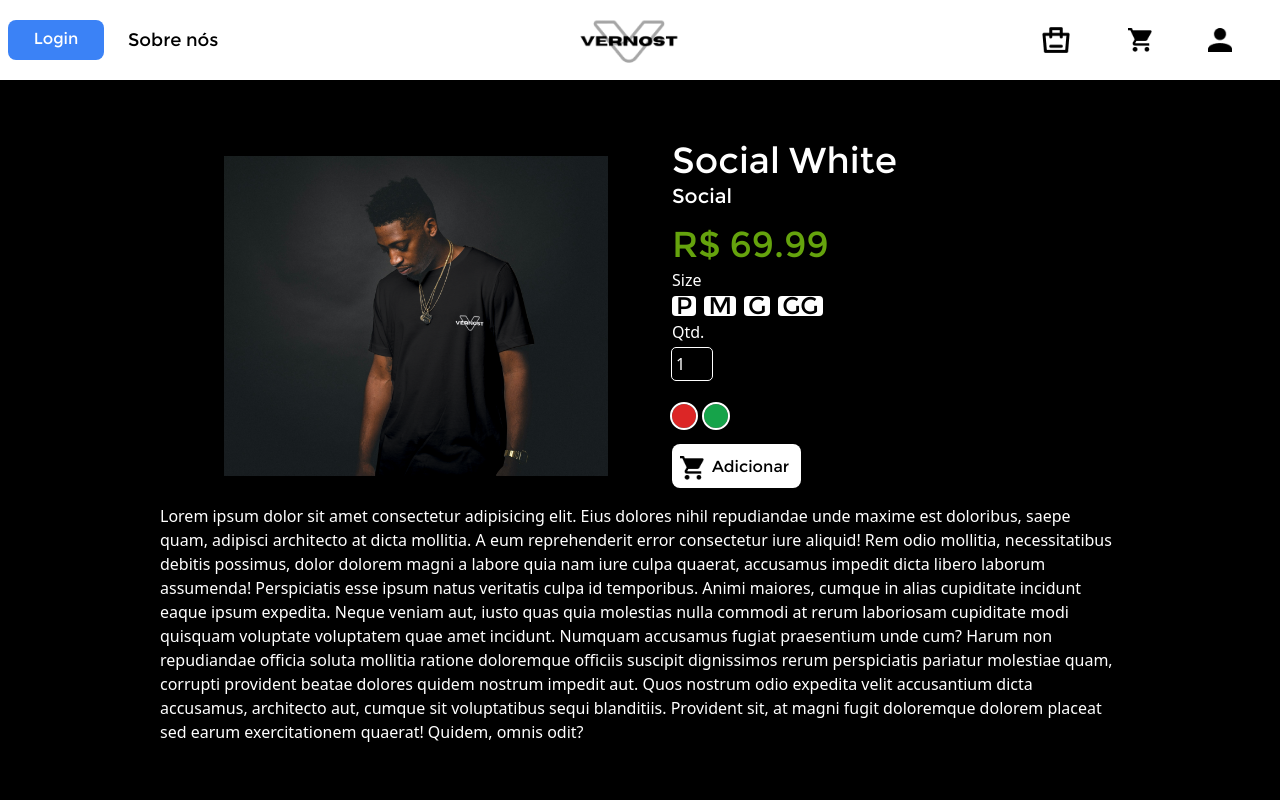
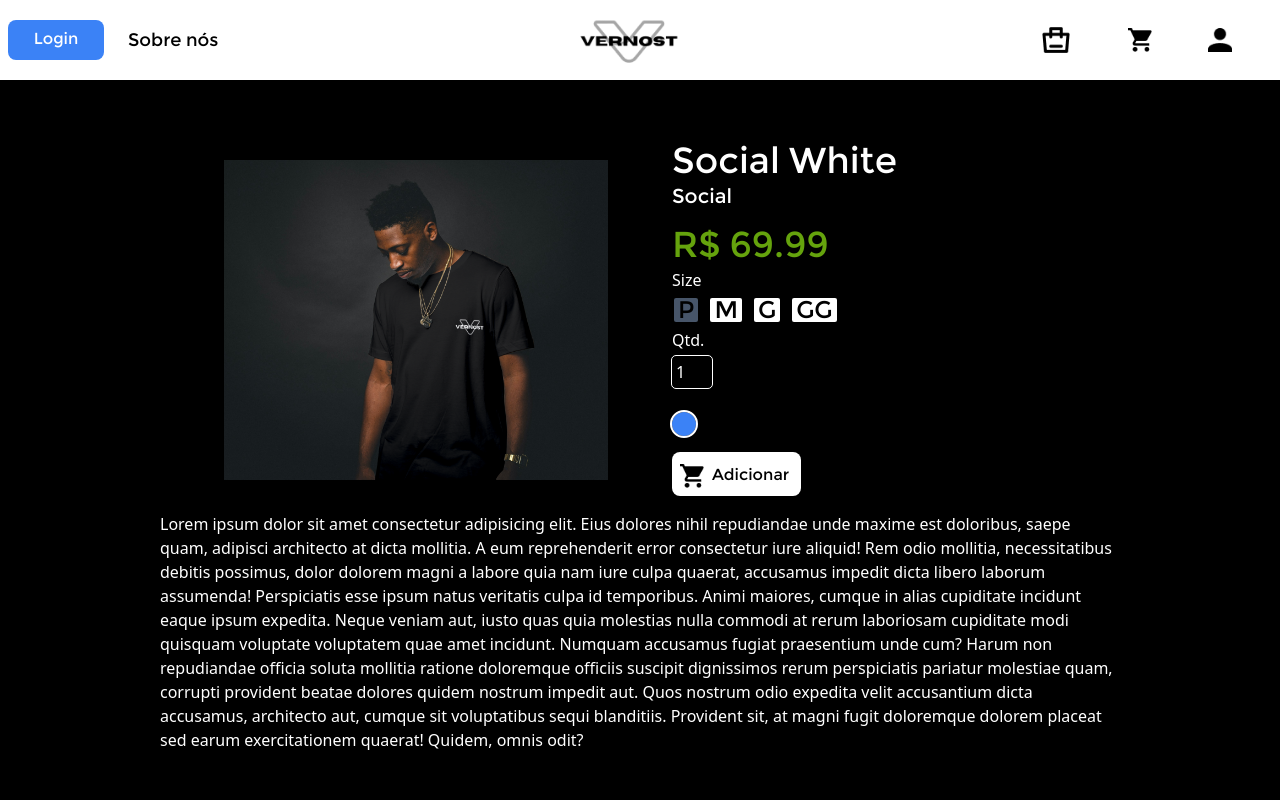
Before and after one commit to Rafaelk26/Vernost, a React (Vite) app: page /produtos/detalhes/0 in a window 1280 px wide. Shown: the top 800 px of the page. Built offline with nearby package versions, Linux system fonts and the light colour scheme.

Commit message:
doing changes in perfil/index!

```diff
--- a/index.html
+++ b/index.html
@@ -2,7 +2,7 @@
 <html lang="pt-br">
   <head>
     <meta charset="UTF-8" />
-    <link rel="icon" type="image/svg+xml" href="/vite.svg" />
+    <link rel="icon" type="image/svg+xml" href="/src/assets/Logo/Vernost-White.png" />
     <meta name="viewport" content="width=device-width, initial-scale=1.0" />
     <title>Vernost</title>
   </head>
--- a/src/components/pages/Produtos/DetalheProdutos/Detail/index.tsx
+++ b/src/components/pages/Produtos/DetalheProdutos/Detail/index.tsx
@@ -13,6 +13,11 @@ export function Detail() {
     const [price, setPrice] = useState<number>(69.99);
     const [qtd, setQtd] = useState<string>('');
     const [size, setSize] = useState<string>('P');
+    const [color, setColor] = useState<string>('');
+
+    useEffect(()=> {
+        setColor('blue')
+    }, [])
 
     useEffect(() => {
         setPriceDefault(priceDefault);
@@ -59,7 +64,7 @@ export function Detail() {
                                 {['P', 'M', 'G', 'GG'].map((s) => (
                                     <button
                                         key={s}
-                                        className={`w-max h-5 bg-white flex justify-center items-center rounded transition-colors ${size === s ? 'bg-slate-400' : ''}`}
+                                        className={`w-max h-7 border-2 flex justify-center items-center border-black rounded transition-colors ${size === s ? 'bg-slate-600' : 'bg-white'}`}
                                         onClick={() => setSize(s)}
                                     >
                                         <p className='text-black Ky p-1 mt-1 text-2xl'>{s}</p>
@@ -78,9 +83,10 @@ export function Detail() {
                                 className='w-10 bg-black rounded outline outline-1 outline-white p-1'
                             />
                         </div>
+
+                        {/* Colors clothes */}
                         <div className='w-full flex gap-4 mt-6 justify-center md:justify-start md:gap-2'>
-                            <div className='w-6 h-6 outline outline-2 outline-white bg-red-600 rounded-full'></div>
-                            <div className='w-6 h-6 outline outline-2 outline-white bg-green-600 rounded-full'></div>
+                            <div className={`w-6 h-6 outline outline-2 outline-white bg-${color}-500 rounded-full`}></div>
                         </div>
                         <div className='w-full mt-6 flex justify-center md:justify-start md:mt-4'>
                             <button
--- a/src/pages/Perfil/index.tsx
+++ b/src/pages/Perfil/index.tsx
@@ -41,7 +41,7 @@ export function Perfil() {
                 <Header />
                 <div className='flex items-center justify-center h-screen w-full flex-col -mt-10'>
                     <h1 className='Ky text-2xl mb-4'>Ops... Parece que você não tem perfil</h1>
-                    <div className='w-full h-64 max-w-lg flex bg-white rounded-tl-3xl rounded-br-3xl
+                    <div className='ww-full h-64 max-w-lg flex bg-white rounded-tl-3xl rounded-br-3xl
                     md:gap-8'>
                         {/* Photo NoLogged */}
                         <div className='w-60 h-full rounded-tl-3xl'>
```
